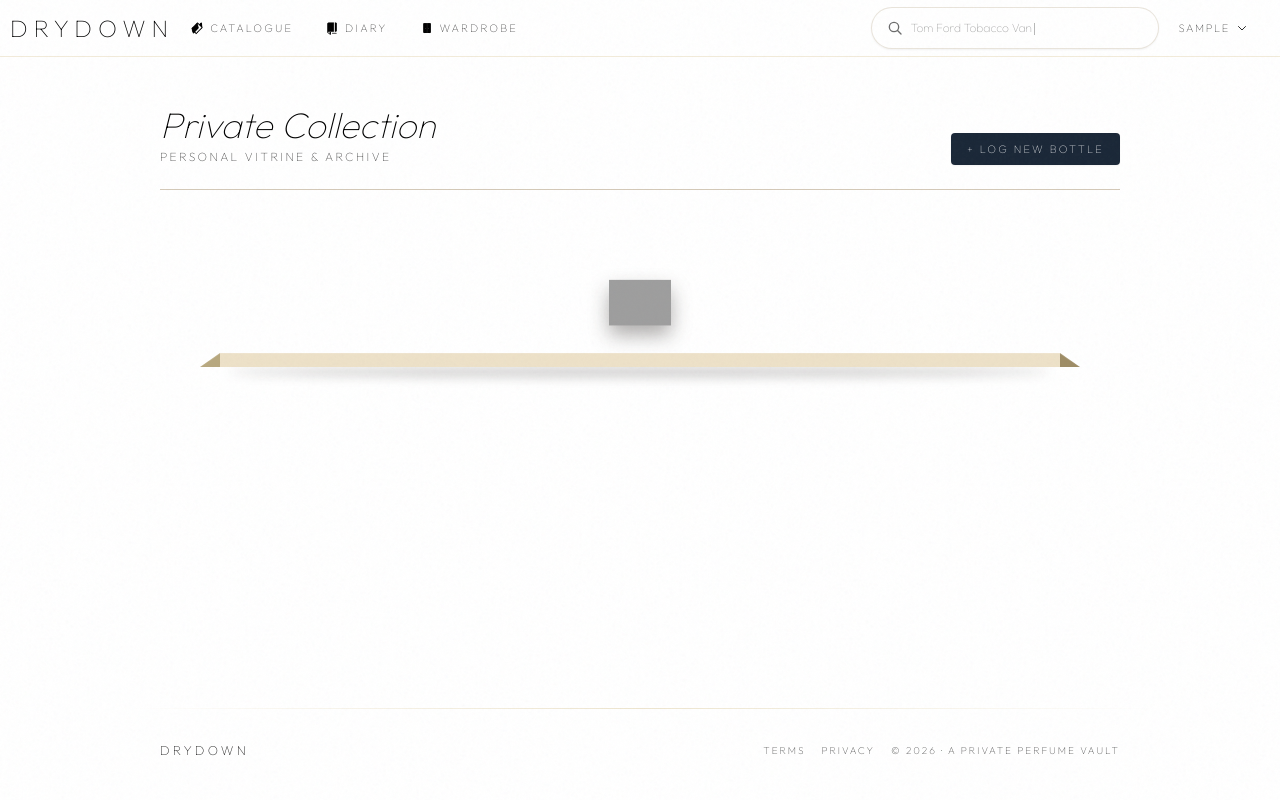
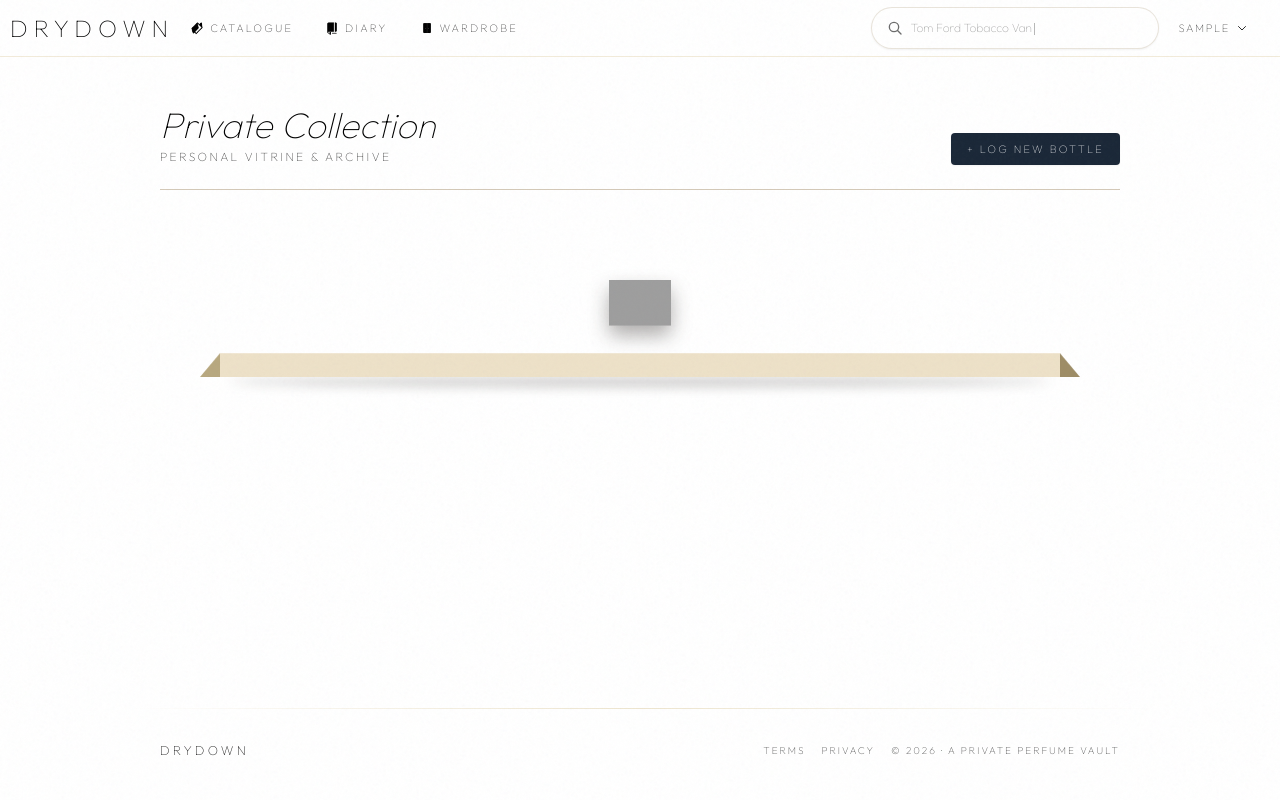
Before and after one commit to Shahmir-Riddo/drydwn, a Django app: page /user/wardrobe/ in a window 1280 px wide. Run offline with Django 5.2, Linux system fonts and the light colour scheme; a user stored in the database is signed in; tables that the repository leaves empty hold one stand-in row (values such as "Sample post"); some libraries are stand-ins or nearby versions; some web fonts are replaced; grey boxes are pictures that could not be loaded.

Commit message:
Thicken shelf plank by 10px and enforce a 25px minimum bottle gap

```diff
--- a/templates/accounts/wardrobe.html
+++ b/templates/accounts/wardrobe.html
@@ -67,12 +67,12 @@
         display: flex;
         align-items: flex-end;
         justify-content: center;
-        gap: 2.75rem;
+        gap: max(25px, 2.75rem);
         padding: 0 1rem 3px;
         flex-wrap: nowrap;
     }
     .shelf3d-items.is-dense {
-        gap: 1.75rem;
+        gap: max(25px, 1.75rem);
     }
 
     .shelf3d-item {
@@ -128,7 +128,7 @@
         z-index: -1;
     }
     .shelf3d-plank > div {
-        border-bottom: 14px solid #EDE1C8;
+        border-bottom: 24px solid #EDE1C8;
         position: relative;
         z-index: 1;
     }
@@ -137,10 +137,10 @@
         width: 0;
         height: 0;
         border-style: solid;
-        border-width: 0 0 14px 20px;
+        border-width: 0 0 24px 20px;
         border-color: transparent transparent #B8A87F transparent;
         position: absolute;
-        bottom: -14px;
+        bottom: -24px;
         left: -20px;
         z-index: 2;
     }
@@ -149,10 +149,10 @@
         width: 0;
         height: 0;
         border-style: solid;
-        border-width: 14px 0 0 20px;
+        border-width: 24px 0 0 20px;
         border-color: transparent transparent transparent #9E8D66;
         position: absolute;
-        bottom: -14px;
+        bottom: -24px;
         right: -20px;
         z-index: 2;
     }
```
